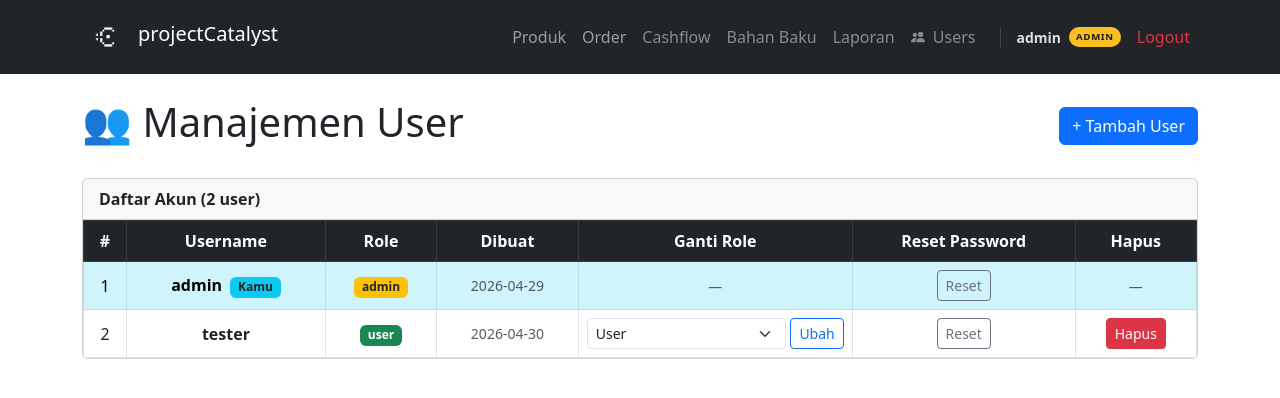
After one commit to AkioTrya/ProjectCatalyst, a Flask app: page /admin/users in a window 1280 px wide. The commit adds this page. Shown: the top 398 px of the page. Run offline with Flask 3, Linux system fonts and the light colour scheme; a user stored in the database is signed in; data comes from the database, SQL or seed files in the repository; both versions use the stored data as it was after the commit; some libraries are stand-ins or nearby versions.

Commit message:
admin and user page integration and minor fix

```diff
--- a/app.py
+++ b/app.py
@@ -1,8 +1,24 @@
-from flask import Flask, render_template, request, redirect, url_for, flash
+from flask import Flask, render_template, request, redirect, url_for, flash, abort
 from flask_login import LoginManager, UserMixin, login_user, logout_user, login_required, current_user
-from database.db import init_db, get_all_products, add_product, get_all_orders, add_order, delete_order, deactivate_product, activate_product, get_all_products_including_inactive, get_all_expenses, add_expense, update_order_status, get_daily_summary, get_top_products, get_monthly_summary, get_all_ingredients, add_ingredient, add_ingredient_price, get_ingredient_price_history, get_ingredient_prices_for_chart, add_payment, get_payments_by_order, get_product_by_id, update_product, get_order_by_id, update_order, get_order_detail, get_user_by_username, get_user_by_id, create_user, verify_password, upload_payment_screenshot
+from functools import wraps
+from database.db import (
+    init_db, get_all_products, add_product, get_all_orders, add_order,
+    delete_order, deactivate_product, activate_product,
+    get_all_products_including_inactive, get_all_expenses, add_expense,
+    update_order_status, get_daily_summary, get_top_products, get_monthly_summary,
+    get_all_ingredients, add_ingredient, add_ingredient_price,
+    get_ingredient_price_history, get_ingredient_prices_for_chart,
+    add_payment, get_payments_by_order, get_product_by_id, update_product,
+    get_order_by_id, update_order, get_order_detail,
+    get_user_by_username, get_user_by_id, create_user, verify_password,
+    upload_payment_screenshot,
+    # User management
+    get_all_users, update_user_role, delete_user, update_user_password
+)
 import os
 from werkzeug.utils import secure_filename
+
+# ─── CONFIG ───
 
 UPLOAD_FOLDER = os.path.join('static', 'uploads', 'payments')
 ALLOWED_EXTENSIONS = {'png', 'jpg', 'jpeg', 'webp'}
@@ -11,7 +27,17 @@ def allowed_file(filename):
     return '.' in filename and filename.rsplit('.', 1)[1].lower() in ALLOWED_EXTENSIONS
 
 app = Flask(__name__)
-app.secret_key = 'catalyst-secret-key-ganti-ini-nanti'
+
+# Generate and persist a stable secret key so sessions survive server restarts
+_SECRET_KEY_FILE = os.path.join(os.path.dirname(__file__), 'secret.key')
+if os.path.exists(_SECRET_KEY_FILE):
+    with open(_SECRET_KEY_FILE, 'rb') as _f:
+        app.secret_key = _f.read()
+else:
+    _key = os.urandom(32)
+    with open(_SECRET_KEY_FILE, 'wb') as _f:
+        _f.write(_key)
+    app.secret_key = _key
 
 login_manager = LoginManager()
 login_manager.init_app(app)
@@ -19,18 +45,42 @@ login_manager.login_view = 'login'
 login_manager.login_message = 'Login dulu ya!'
 login_manager.login_message_category = 'warning'
 
+# ─── USER MODEL ───
+
 class User(UserMixin):
-    def __init__(self, id, username, password_hash):
+    def __init__(self, id, username, password_hash, role='user'):
         self.id = id
         self.username = username
         self.password_hash = password_hash
+        self.role = role
+
+    @property
+    def is_admin(self):
+        return self.role == 'admin'
 
 @login_manager.user_loader
 def load_user(user_id):
     row = get_user_by_id(user_id)
     if row:
-        return User(row['id'], row['username'], row['password_hash'])
+        return User(row['id'], row['username'], row['password_hash'], row['role'])
     return None
+
+# ─── DECORATORS ───
+
+def admin_required(f):
+    """Restrict a route to admin users only. Returns 403 for staff."""
+    @wraps(f)
+    @login_required
+    def decorated(*args, **kwargs):
+        if not current_user.is_admin:
+            abort(403)
+        return f(*args, **kwargs)
+    return decorated
+
+@app.errorhandler(403)
+def forbidden(e):
+    return render_template('403.html'), 403
+
 # ─── AUTH ───
 
 @app.route('/login', methods=['GET', 'POST'])
@@ -42,7 +92,7 @@ def login():
         password = request.form['password']
         user_row = get_user_by_username(username)
         if user_row and verify_password(user_row['password_hash'], password):
-            user = User(user_row['id'], user_row['username'], user_row['password_hash'])
+            user = User(user_row['id'], user_row['username'], user_row['password_hash'], user_row['role'])
             login_user(user)
             next_page = request.args.get('next')
             return redirect(next_page or url_for('index'))
@@ -73,7 +123,7 @@ def products():
     return render_template('products.html', products=all_products)
 
 @app.route('/products/add', methods=['POST'])
-@login_required
+@admin_required
 def add_product_route():
     name = request.form['name']
     price = request.form['price']
@@ -82,31 +132,31 @@ def add_product_route():
     return redirect(url_for('products'))
 
 @app.route('/products/manage')
-@login_required
+@admin_required
 def manage_products():
     all_products = get_all_products_including_inactive()
     return render_template('manage_products.html', products=all_products)
 
 @app.route('/products/activate/<int:product_id>', methods=['POST'])
-@login_required
+@admin_required
 def activate_product_route(product_id):
     activate_product(product_id)
     return redirect(url_for('manage_products'))
 
 @app.route('/products/deactivate/<int:product_id>', methods=['POST'])
-@login_required
+@admin_required
 def deactivate_product_route_manage(product_id):
     deactivate_product(product_id)
     return redirect(url_for('manage_products'))
 
 @app.route('/products/delete/<int:product_id>', methods=['POST'])
-@login_required
+@admin_required
 def deactivate_product_route(product_id):
     deactivate_product(product_id)
     return redirect(url_for('products'))
 
 @app.route('/products/edit/<int:product_id>', methods=['GET', 'POST'])
-@login_required
+@admin_required
 def edit_product_page(product_id):
     if request.method == 'POST':
         name = request.form['name']
@@ -150,7 +200,7 @@ def add_order_route():
     return redirect(url_for('orders'))
 
 @app.route('/orders/delete/<int:order_id>', methods=['POST'])
-@login_required
+@admin_required
 def delete_order_route(order_id):
     delete_order(order_id)
     return redirect(url_for('orders'))
@@ -226,13 +276,13 @@ def order_detail(order_id):
 # ─── CASHFLOW ───
 
 @app.route('/cashflow')
-@login_required
+@admin_required
 def cashflow():
     expenses = get_all_expenses()
     return render_template('cashflow.html', expenses=expenses)
 
 @app.route('/cashflow/add', methods=['POST'])
-@login_required
+@admin_required
 def add_expense_route():
     category = request.form['category']
     description = request.form['description']
@@ -244,7 +294,7 @@ def add_expense_route():
 # ─── REPORTS ───
 
 @app.route('/reports')
-@login_required
+@admin_required
 def reports():
     from datetime import date
     today = date.today().isoformat()
@@ -262,7 +312,7 @@ def reports():
 # ─── INGREDIENTS ───
 
 @app.route('/ingredients')
-@login_required
+@admin_required
 def ingredients():
     all_ingredients = get_all_ingredients()
     history = get_ingredient_price_history()
@@ -274,7 +324,7 @@ def ingredients():
     )
 
 @app.route('/ingredients/add', methods=['POST'])
-@login_required
+@admin_required
 def add_ingredient_route():
     name = request.form['name']
     unit = request.form['unit']
@@ -282,7 +332,7 @@ def add_ingredient_route():
     return redirect(url_for('ingredients'))
 
 @app.route('/ingredients/price/add', methods=['POST'])
-@login_required
+@admin_required
 def add_ingredient_price_route():
     ingredient_id = request.form['ingredient_id']
     price = request.form['price']
@@ -291,7 +341,63 @@ def add_ingredient_price_route():
     add_ingredient_price(int(ingredient_id), float(price), date, notes)
     return redirect(url_for('ingredients'))
 
+# ─── ADMIN — USER MANAGEMENT ───
 
+@app.route('/admin/users')
+@admin_required
+def admin_users():
+    users = get_all_users()
+    return render_template('admin/users.html', users=users)
+
+@app.route('/admin/users/add', methods=['POST'])
+@admin_required
+def admin_add_user():
+    username = request.form['username'].strip()
+    password = request.form['password'].strip()
+    role = request.form.get('role', 'user')
+    if not username or not password:
+        flash('Username dan password tidak boleh kosong.', 'danger')
+        return redirect(url_for('admin_users'))
+    success = create_user(username, password, role)
+    if success:
+        flash(f"User '{username}' ({role}) berhasil dibuat.", 'success')
+    else:
+        flash(f"Username '{username}' sudah digunakan.", 'danger')
+    return redirect(url_for('admin_users'))
+
+@app.route('/admin/users/role/<int:user_id>', methods=['POST'])
+@admin_required
+def admin_change_role(user_id):
+    if user_id == current_user.id:
+        flash('Tidak bisa mengubah role diri sendiri.', 'warning')
+        return redirect(url_for('admin_users'))
+    new_role = request.form.get('role', 'user')
+    update_user_role(user_id, new_role)
+    flash('Role berhasil diubah.', 'success')
+    return redirect(url_for('admin_users'))
+
+@app.route('/admin/users/password/<int:user_id>', methods=['POST'])
+@admin_required
+def admin_reset_password(user_id):
+    new_password = request.form.get('new_password', '').strip()
+    if not new_password:
+        flash('Password baru tidak boleh kosong.', 'danger')
+        return redirect(url_for('admin_users'))
+    update_user_password(user_id, new_password)
+    flash('Password berhasil direset.', 'success')
+    return redirect(url_for('admin_users'))
+
+@app.route('/admin/users/delete/<int:user_id>', methods=['POST'])
+@admin_required
+def admin_delete_user(user_id):
+    if user_id == current_user.id:
+        flash('Tidak bisa menghapus akun sendiri.', 'warning')
+        return redirect(url_for('admin_users'))
+    delete_user(user_id)
+    flash('User berhasil dihapus.', 'success')
+    return redirect(url_for('admin_users'))
+
+# ─── RUN ───
 
 if __name__ == '__main__':
     init_db()
--- /dev/null
+++ b/templates/admin/users.html
@@ -0,0 +1,130 @@
+{% extends 'base.html' %}
+{% block title %}Manajemen User — projectCatalyst{% endblock %}
+
+{% block content %}
+<div class="d-flex justify-content-between align-items-center mb-4">
+    <h1>👥 Manajemen User</h1>
+    <button class="btn btn-primary" data-bs-toggle="collapse" data-bs-target="#addUserForm">
+        + Tambah User
+    </button>
+</div>
+
+{# ── Add User Form ── #}
+<div class="collapse mb-4" id="addUserForm">
+    <div class="card">
+        <div class="card-header fw-semibold">Buat Akun Baru</div>
+        <div class="card-body">
+            <form action="/admin/users/add" method="POST">
+                <div class="row g-3">
+                    <div class="col-12 col-md-4">
+                        <label class="form-label">Username</label>
+                        <input type="text" name="username" class="form-control" required autocomplete="off">
+                    </div>
+                    <div class="col-12 col-md-4">
+                        <label class="form-label">Password</label>
+                        <input type="password" name="password" class="form-control" required autocomplete="new-password">
+                    </div>
+                    <div class="col-12 col-md-4">
+                        <label class="form-label">Role</label>
+                        <select name="role" class="form-select">
+                            <option value="user">User (Staff)</option>
+                            <option value="admin">Admin</option>
+                        </select>
+                    </div>
+                </div>
+                <button type="submit" class="btn btn-success mt-3">Buat Akun</button>
+            </form>
+        </div>
+    </div>
+</div>
+
+{# ── User List Table ── #}
+{% if users %}
+<div class="card">
+    <div class="card-header fw-semibold">Daftar Akun ({{ users | length }} user)</div>
+    <div class="card-body p-0">
+        <div class="table-responsive">
+            <table class="table table-bordered mb-0">
+                <thead class="table-dark">
+                    <tr>
+                        <th>#</th>
+                        <th>Username</th>
+                        <th>Role</th>
+                        <th>Dibuat</th>
+                        <th>Ganti Role</th>
+                        <th>Reset Password</th>
+                        <th>Hapus</th>
+                    </tr>
+                </thead>
+                <tbody>
+                    {% for u in users %}
+                    <tr {% if u['id'] == current_user.id %}class="table-info"{% endif %}>
+                        <td>{{ u['id'] }}</td>
+                        <td>
+                            <strong>{{ u['username'] }}</strong>
+                            {% if u['id'] == current_user.id %}
+                            <span class="badge bg-info text-dark ms-1 small">Kamu</span>
+                            {% endif %}
+                        </td>
+                        <td>
+                            <span class="badge {% if u['role'] == 'admin' %}bg-warning text-dark{% else %}bg-success{% endif %}">
+                                {{ u['role'] }}
+                            </span>
+                        </td>
+                        <td class="small text-muted">{{ u['created_at'][:10] if u['created_at'] else '-' }}</td>
+
+                        {# Change Role #}
+                        <td>
+                            {% if u['id'] != current_user.id %}
+                            <form action="/admin/users/role/{{ u['id'] }}" method="POST" class="d-flex gap-1">
+                                <select name="role" class="form-select form-select-sm" style="min-width:100px">
+                                    <option value="user" {{ 'selected' if u['role'] == 'user' }}>User</option>
+                                    <option value="admin" {{ 'selected' if u['role'] == 'admin' }}>Admin</option>
+                                </select>
+                                <button type="submit" class="btn btn-sm btn-outline-primary">Ubah</button>
+                            </form>
+                            {% else %}
+                            <span class="text-muted small">—</span>
+                            {% endif %}
+                        </td>
+
+                        {# Reset Password #}
+                        <td>
+                            <button class="btn btn-sm btn-outline-secondary"
+                                    data-bs-toggle="collapse"
+                                    data-bs-target="#resetPw-{{ u['id'] }}">
+                                Reset
+                            </button>
+                            <div class="collapse mt-2" id="resetPw-{{ u['id'] }}">
+                                <form action="/admin/users/password/{{ u['id'] }}" method="POST" class="d-flex gap-1">
+                                    <input type="password" name="new_password" class="form-control form-control-sm"
+                                           placeholder="Password baru" required autocomplete="new-password"
+                                           style="min-width: 130px">
+                                    <button type="submit" class="btn btn-sm btn-warning">Simpan</button>
+                                </form>
+                            </div>
+                        </td>
+
+                        {# Delete #}
+                        <td>
+                            {% if u['id'] != current_user.id %}
+                            <form action="/admin/users/delete/{{ u['id'] }}" method="POST"
+                                  onsubmit="return confirm('Hapus user {{ u['username'] }}? Ini tidak bisa dibatalkan.')">
+                                <button type="submit" class="btn btn-sm btn-danger">Hapus</button>
+                            </form>
+                            {% else %}
+                            <span class="text-muted small">—</span>
+                            {% endif %}
+                        </td>
+                    </tr>
+                    {% endfor %}
+                </tbody>
+            </table>
+        </div>
+    </div>
+</div>
+{% else %}
+<p class="text-muted">Belum ada user.</p>
+{% endif %}
+
+{% endblock %}
--- a/templates/base.html
+++ b/templates/base.html
@@ -40,7 +40,7 @@
             width: 0;
             height: 2px;
             background: #fff;
-        transition: width 0.9s ease;
+            transition: width 0.3s ease;
         }
         .nav-link:hover::after {
             width: 100%;
@@ -78,6 +78,29 @@
             text-align: center;
             vertical-align: middle;
         }
+        /* Role badge */
+        .role-badge {
+            font-size: 0.6rem;
+            font-weight: 800;
+            letter-spacing: 0.07em;
+            padding: 2px 7px;
+            border-radius: 999px;
+            text-transform: uppercase;
+            line-height: 1.6;
+            display: inline-block;
+        }
+        .role-badge.admin {
+            background: #fbbf24;
+            color: #1a1a1a;
+        }
+        .role-badge.user {
+            background: #6ee7b7;
+            color: #1a1a1a;
+        }
+        /* Admin-only nav items */
+        .nav-item.admin-only {
+            opacity: 0.85;
+        }
     </style>
 </head>
 <body>
@@ -92,19 +115,53 @@
             <span class="navbar-toggler-icon"></span>
         </button>
         <div class="collapse navbar-collapse" id="navmenu">
-            <ul class="navbar-nav ms-auto">
+            <ul class="navbar-nav ms-auto align-items-lg-center">
+                <!-- Accessible to all logged-in users -->
                 <li class="nav-item"><a class="nav-link" href="/products">Produk</a></li>
                 <li class="nav-item"><a class="nav-link" href="/orders">Order</a></li>
-                <li class="nav-item"><a class="nav-link" href="/cashflow">Cashflow</a></li>
-                <li class="nav-item"><a class="nav-link" href="/ingredients">Bahan Baku</a></li>
-                <li class="nav-item"><a class="nav-link" href="/reports">Laporan</a></li>
-                <li class="nav-item"><a class="nav-link text-danger" href="{{ url_for('logout') }}">Logout</a></li>
+
+                <!-- Admin-only nav items -->
+                {% if current_user.is_authenticated and current_user.is_admin %}
+                <li class="nav-item admin-only"><a class="nav-link" href="/cashflow">Cashflow</a></li>
+                <li class="nav-item admin-only"><a class="nav-link" href="/ingredients">Bahan Baku</a></li>
+                <li class="nav-item admin-only"><a class="nav-link" href="/reports">Laporan</a></li>
+                <li class="nav-item admin-only">
+                    <a class="nav-link" href="/admin/users">
+                        <svg xmlns="http://www.w3.org/2000/svg" width="14" height="14" fill="currentColor" viewBox="0 0 16 16" class="me-1" style="vertical-align:-1px">
+                            <path d="M7 14s-1 0-1-1 1-4 5-4 5 3 5 4-1 1-1 1zm4-6a3 3 0 1 0 0-6 3 3 0 0 0 0 6m-5.784 6A2.238 2.238 0 0 1 5 13c0-1.355.68-2.75 1.936-3.72A6.325 6.325 0 0 0 5 9c-4 0-5 3-5 4s1 1 1 1zM4.5 8a2.5 2.5 0 1 0 0-5 2.5 2.5 0 0 0 0 5"/>
+                        </svg>
+                        Users
+                    </a>
+                </li>
+                {% endif %}
+
+                <!-- User identity + role badge -->
+                {% if current_user.is_authenticated %}
+                <li class="nav-item ms-lg-3 d-flex align-items-center gap-2" style="border-left: 1px solid rgba(255,255,255,0.15); padding-left: 1rem;">
+                    <span class="text-white small fw-semibold" style="opacity:.85">{{ current_user.username }}</span>
+                    <span class="role-badge {{ current_user.role }}">{{ current_user.role }}</span>
+                </li>
+                {% endif %}
+
+                <li class="nav-item ms-lg-2">
+                    <a class="nav-link text-danger" href="{{ url_for('logout') }}">Logout</a>
+                </li>
             </ul>
         </div>
     </div>
 </nav>
 
 <div class="container mt-4">
+    {% with messages = get_flashed_messages(with_categories=true) %}
+        {% if messages %}
+            {% for category, message in messages %}
+                <div class="alert alert-{{ category }} alert-dismissible fade show py-2" role="alert">
+                    {{ message }}
+                    <button type="button" class="btn-close" data-bs-dismiss="alert"></button>
+                </div>
+            {% endfor %}
+        {% endif %}
+    {% endwith %}
     {% block content %}{% endblock %}
 </div>
 
--- a/templates/order_detail.html
+++ b/templates/order_detail.html
@@ -188,10 +188,12 @@
 
 <div class="mt-4 d-flex gap-2">
     <a href="/orders/edit/{{ order['id'] }}" class="btn btn-info">Edit Order</a>
+    {% if current_user.is_admin %}
     <form action="/orders/delete/{{ order['id'] }}" method="POST"
           onsubmit="return confirm('Hapus order ini?')">
         <button type="submit" class="btn btn-danger">Hapus Order</button>
     </form>
+    {% endif %}
 </div>
 
 {% endblock %}
```
Also changed, not shown: create_user.py (+8 -2 lines), database/db.py (+49 -3 lines), database/schema.sql (+8 -0 lines), templates/403.html (added, +17 -0 lines), templates/index.html (+36 -4 lines), templates/products.html (+8 -0 lines), database/catalyst.db, 2 other files. Lines whose indentation alone changed are shown as unchanged.
